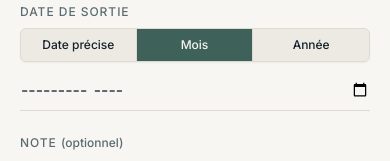
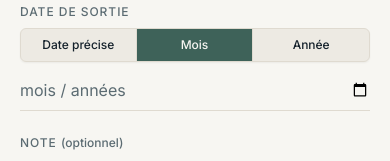
Before and after one commit to William-Louis-Louisy/my-books-wishlist, a Next.js app: page /book/new in a window 390 px wide. Both pictures are taken after a click on the radio button "Mois". Shown: the part 494-655 px from the top of the page. Built offline with nearby package versions, Linux system fonts and the light colour scheme.

Commit message:
fix: show mobile date input placeholders (#21)
* fix: show date placeholders on mobile

* fix: translations update

```diff
--- a/components/BookForm.tsx
+++ b/components/BookForm.tsx
@@ -294,6 +294,7 @@ export function BookForm({ bookId }: BookFormProps) {
               />
 
               {form.releasePrecision === "day" ? (
+                <div className="relative">
                   <input
                     key="release-day"
                     type="date"
@@ -303,21 +304,41 @@ export function BookForm({ bookId }: BookFormProps) {
                     onChange={(event) =>
                       updateField("releaseDate", event.target.value)
                     }
-                  className={fieldClass}
+                    className={`${fieldClass} peer`}
                     aria-invalid={Boolean(errors.releaseDate)}
                   />
+                  {!releaseInputValue ? (
+                    <span
+                      aria-hidden="true"
+                      className="pointer-events-none absolute bottom-px left-0 right-10 top-0 flex items-center bg-paper text-base font-normal normal-case tracking-normal text-ink-muted peer-focus:hidden"
+                    >
+                      {t("datePlaceholder")}
+                    </span>
+                  ) : null}
+                </div>
               ) : form.releasePrecision === "month" ? (
+                <div className="relative">
                   <input
                     key="release-month"
                     type="month"
                     aria-label={t("releaseDate")}
                     defaultValue={releaseInputValue}
+                    placeholder={t("monthPlaceholder")}
                     onChange={(event) =>
                       updateField("releaseDate", event.target.value)
                     }
-                  className={fieldClass}
+                    className={`${fieldClass} peer`}
                     aria-invalid={Boolean(errors.releaseDate)}
                   />
+                  {!releaseInputValue ? (
+                    <span
+                      aria-hidden="true"
+                      className="pointer-events-none absolute bottom-px left-0 right-10 top-0 flex items-center bg-paper text-base font-normal normal-case tracking-normal text-ink-muted peer-focus:hidden"
+                    >
+                      {t("monthPlaceholder")}
+                    </span>
+                  ) : null}
+                </div>
               ) : (
                 <input
                   key="release-year"
--- a/messages/en.json
+++ b/messages/en.json
@@ -37,7 +37,7 @@
     "addTitle": "Add a book",
     "alreadyPurchased": "Already purchased",
     "author": "Author",
-    "datePlaceholder": "mm/dd/yyyy",
+    "datePlaceholder": "dd/mm/yyyy",
     "datePrecision": "Date precision",
     "dateRequired": "Enter a valid year, month or exact date.",
     "deleteDescription": "“{title}” will be removed from your local list.",
@@ -47,7 +47,7 @@
     "identityRequired": "Enter a title, or a series together with a volume.",
     "loading": "Loading…",
     "missing": "This book no longer exists.",
-    "monthPlaceholder": "december 2028",
+    "monthPlaceholder": "month / year",
     "note": "Note",
     "precisionDay": "Exact date",
     "precisionMonth": "Month",
--- a/messages/fr.json
+++ b/messages/fr.json
@@ -47,7 +47,7 @@
     "identityRequired": "Renseignez un titre, ou une saga accompagnée d’un tome.",
     "loading": "Chargement…",
     "missing": "Ce livre n’existe plus.",
-    "monthPlaceholder": "décembre 2028",
+    "monthPlaceholder": "mois / années",
     "note": "Note",
     "precisionDay": "Date précise",
     "precisionMonth": "Mois",
```
Lines whose indentation alone changed are shown as unchanged.
